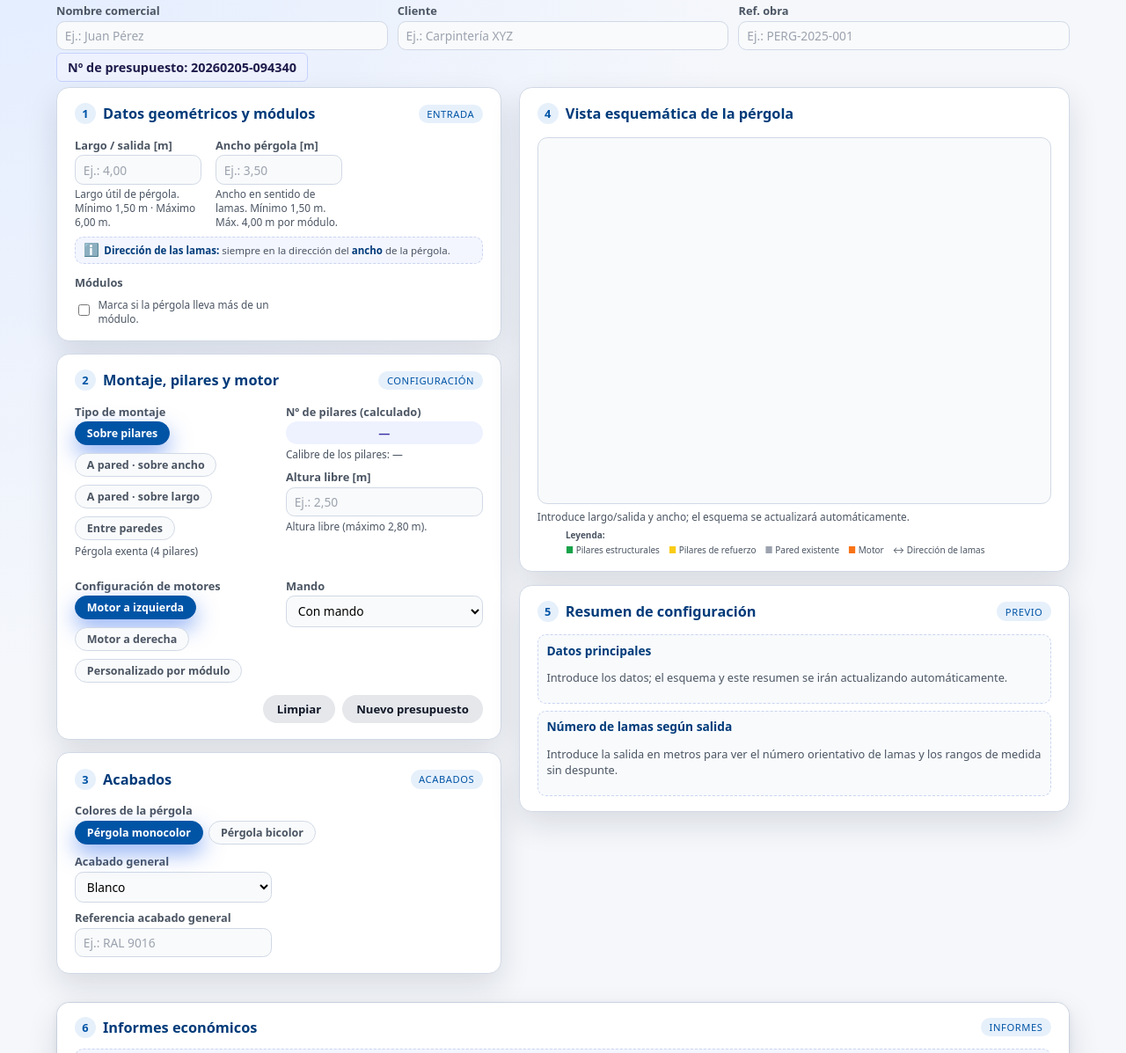
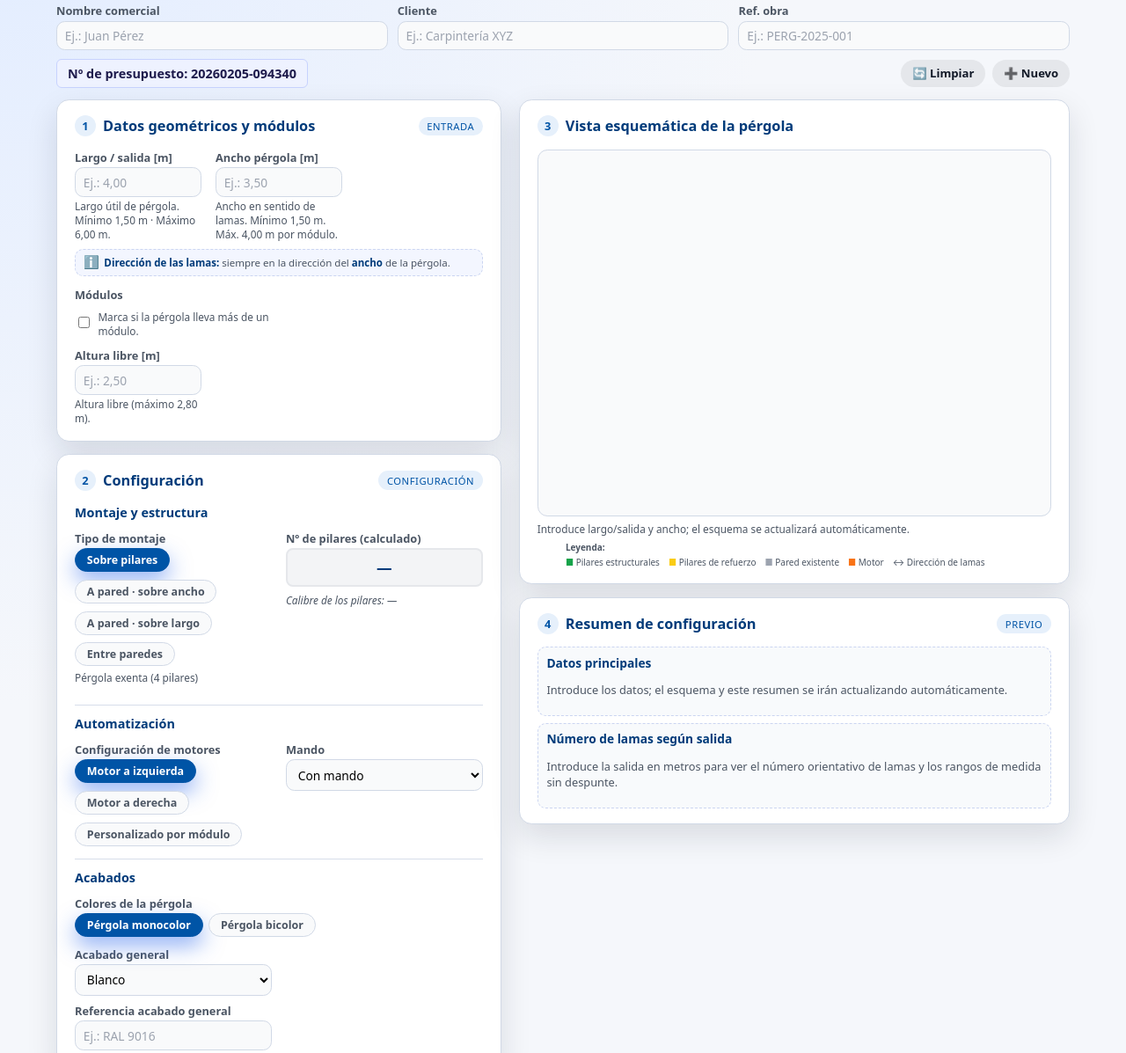
Before and after one commit to leandroprd/PRESUPUESTADOR-P-RGOLA-MODULADO2, a plain HTML site: page index.html in a window 1280 px wide. Shown: the part 71-1268 px from the top of the page at 88% size. Drawn offline with nearby package versions, Linux system fonts and the light colour scheme.

Commit message:
Refactor budget section layout and buttons
Updated the structure and labels of the budget section, modified button functionalities, and adjusted the layout for better user interaction.

```diff
--- a/index.html
+++ b/index.html
@@ -1108,11 +1108,15 @@
         </div>
       </div>
 
-      <!-- Número de presupuesto -->
-      <div id="presupuestoBadge" style="margin-top: 0.6rem; font-size: 0.9rem;">
-        <span style="padding: 6px 12px; background: #eef2ff; border: 1px solid #c7d2fe; border-radius: 6px; color: #1e1b4b; font-weight: 600;">
+      <!-- Número de presupuesto y botones globales -->
+      <div id="presupuestoBadge" style="margin-top: 0.6rem; display: flex; align-items: center; gap: 0.75rem; justify-content: space-between; flex-wrap: wrap;">
+        <span style="padding: 6px 12px; background: #eef2ff; border: 1px solid #c7d2fe; border-radius: 6px; color: #1e1b4b; font-weight: 600; font-size: 0.9rem;">
           Nº de presupuesto: <span id="refCode"></span>
         </span>
+        <div style="display: flex; gap: 0.5rem;">
+          <button class="secondary" id="btnRecalcular" type="button" style="padding: 0.4rem 0.8rem; font-size: 0.82rem;">🔄 Limpiar</button>
+          <button class="secondary" id="btnNuevoPresupuesto" type="button" style="padding: 0.4rem 0.8rem; font-size: 0.82rem;">➕ Nuevo</button>
+        </div>
       </div>
     </div>
 
@@ -1168,17 +1172,30 @@
               <div class="field-note">Debe cumplirse siempre 1,50–4,00 m por módulo.</div>
             </div>
           </div>
+
+          <div class="grid grid-3" style="margin-top: 0.7rem;">
+            <div class="field">
+              <label for="altura">Altura libre [m]</label>
+              <input id="altura" type="number" step="0.01" min="2.0" max="2.8" placeholder="Ej.: 2,50" />
+              <div class="field-note">Altura libre (máximo 2,80 m).</div>
+              <div class="field-error" id="alturaError"></div>
+            </div>
+          </div>
         </section>
 
-        <!-- TARJETA 2: Montaje, pilares y motor -->
+        <!-- TARJETA 2: Configuración (Montaje + Automatización + Acabados) -->
         <section class="card" style="margin-top: 0.85rem;">
           <div class="card-header">
             <div class="card-title">
               <span class="step-badge">2</span>
-              Montaje, pilares y motor
+              Configuración
             </div>
             <span class="pill">Configuración</span>
           </div>
+
+          <!-- ============ BLOQUE 1: MONTAJE Y ESTRUCTURA ============ -->
+          <div style="padding-bottom: 0.7rem; border-bottom: 1px solid var(--border-subtle);">
+            <h4 style="font-size: 0.9rem; font-weight: 600; color: var(--blue-dark); margin: 0 0 0.7rem 0;">Montaje y estructura</h4>
 
             <div class="grid grid-2">
               <div class="field">
@@ -1214,14 +1231,8 @@
 
               <div class="field">
                 <label>Nº de pilares (calculado)</label>
-              <div id="pilaresDisplay" class="pilares-pill">—</div>
-              <div class="field-note" id="calibrePilaresDisplay">Calibre de los pilares: —</div>
-              <div class="field" style="margin-top: 0.6rem;">
-                <label for="altura">Altura libre [m]</label>
-                <input id="altura" type="number" step="0.01" min="2.0" max="2.8" placeholder="Ej.: 2,50" />
-                <div class="field-note">Altura libre (máximo 2,80 m).</div>
-                <div class="field-error" id="alturaError"></div>
-              </div>
+                <div id="pilaresDisplay" class="pilares-pill" style="background: #f3f4f6; padding: 0.5rem; border-radius: 0.5rem; font-size: 1.1rem; font-weight: 700; color: var(--blue-dark); text-align: center; border: 2px solid #e5e7eb;">—</div>
+                <div class="field-note" id="calibrePilaresDisplay" style="margin-top: 0.4rem; font-style: italic; color: var(--text-soft);">Calibre de los pilares: —</div>
               </div>
             </div>
 
@@ -1240,8 +1251,13 @@
                 </select>
               </div>
             </div>
-
-          <div class="grid grid-2" style="margin-top: 0.7rem;">
+          </div>
+
+          <!-- ============ BLOQUE 2: AUTOMATIZACIÓN ============ -->
+          <div style="padding: 0.7rem 0; border-bottom: 1px solid var(--border-subtle);">
+            <h4 style="font-size: 0.9rem; font-weight: 600; color: var(--blue-dark); margin: 0 0 0.7rem 0;">Automatización</h4>
+
+            <div class="grid grid-2">
               <div class="field">
                 <label>Configuración de motores</label>
                 <div class="pill-group" id="grupoModoMotor">
@@ -1272,22 +1288,11 @@
               <label>Motores por módulo</label>
               <div id="motorPorModuloContainer" class="grid grid-2"></div>
             </div>
-
-          <div class="btn-row">
-            <button class="secondary" id="btnRecalcular" type="button">Limpiar</button>
-            <button class="secondary" id="btnNuevoPresupuesto" type="button">Nuevo presupuesto</button>
-          </div>
-        </section>
-
-        <!-- TARJETA 3: Acabados -->
-        <section class="card solo-web" id="preciosCard" style="margin-top: 0.9rem;">
-          <div class="card-header">
-            <div class="card-title">
-              <span class="step-badge">3</span>
-              Acabados
-            </div>
-            <span class="pill">Acabados</span>
-          </div>
+          </div>
+
+          <!-- ============ BLOQUE 3: ACABADOS ============ -->
+          <div style="padding-top: 0.7rem;">
+            <h4 style="font-size: 0.9rem; font-weight: 600; color: var(--blue-dark); margin: 0 0 0.7rem 0;">Acabados</h4>
 
             <div class="field">
               <label>Colores de la pérgola</label>
@@ -1350,6 +1355,7 @@
                 </div>
               </div>
             </div>
+          </div>
         </section>
       </div>
 
@@ -1357,11 +1363,11 @@
            COLUMNA DERECHA: VISUALIZACIÓN
            ==================================== -->
       <div>
-        <!-- TARJETA 4: Esquema -->
+        <!-- TARJETA 3: Esquema -->
         <section class="card solo-web">
           <div class="card-header">
             <div class="card-title">
-              <span class="step-badge">4</span>
+              <span class="step-badge">3</span>
               Vista esquemática de la pérgola
             </div>
           </div>
@@ -1386,12 +1392,12 @@
           </div>
         </section>
 
-        <!-- TARJETA 5: Resumen de configuración -->
+        <!-- TARJETA 4: Resumen de configuración -->
         <section class="card" id="resumenCard" style="margin-top: 0.9rem;">
           <div class="card-header">
             <div>
               <div class="card-title">
-                <span class="step-badge">5</span>
+                <span class="step-badge">4</span>
                 Resumen de configuración
               </div>
               <div class="ref-line" id="refLine" style="display: none;">
@@ -1437,14 +1443,14 @@
     </div>
 
     <!-- ============================================
-         TARJETA 6: INFORMES ECONÓMICOS (ANCHO COMPLETO)
+         TARJETA 5: INFORMES ECONÓMICOS (ANCHO COMPLETO)
          ============================================ -->
     <div class="informes-fullwidth">
       <section class="card solo-web" id="informesCard">
         <div class="informes-sticky-header">
           <div class="card-header" style="margin-bottom: 0;">
             <div class="card-title">
-              <span class="step-badge">6</span>
+              <span class="step-badge">5</span>
               Informes económicos
             </div>
             <span class="pill">Informes</span>
@@ -1552,7 +1558,7 @@
          FOOTER
          ============================================ -->
     <footer>
-      Aluminios Galisur · Presupuestador interno serie Doha Sun. Prueba 8.
+      Aluminios Galisur · Presupuestador interno serie Doha Sun. Prueba 9.
     </footer>
   </div>
 
```
Lines whose indentation alone changed are shown as unchanged.
